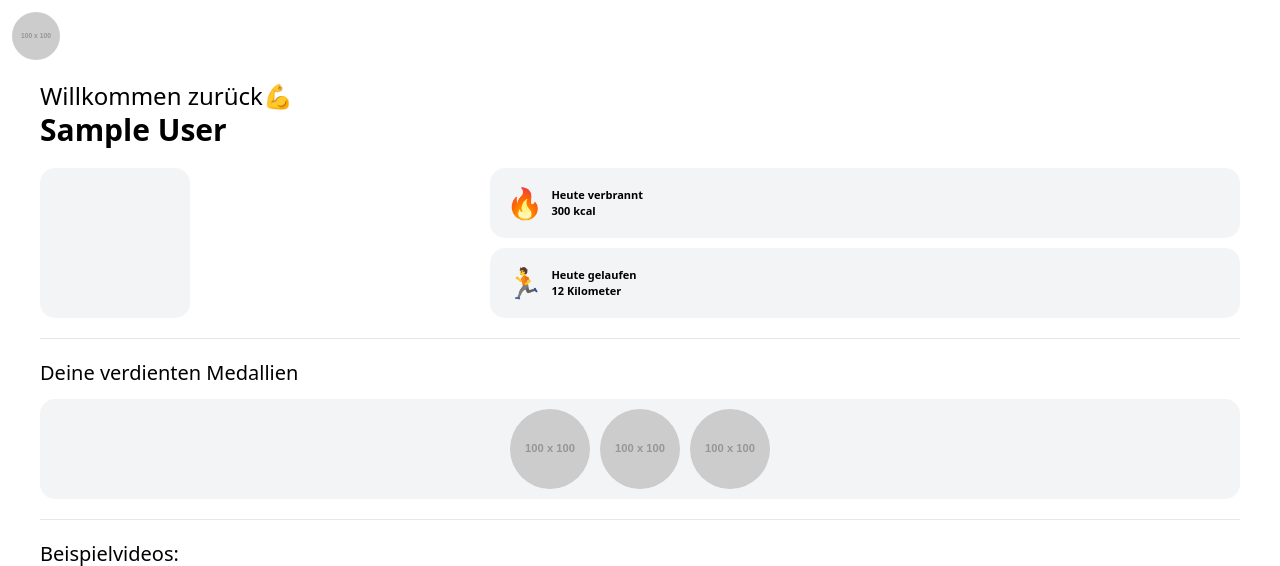
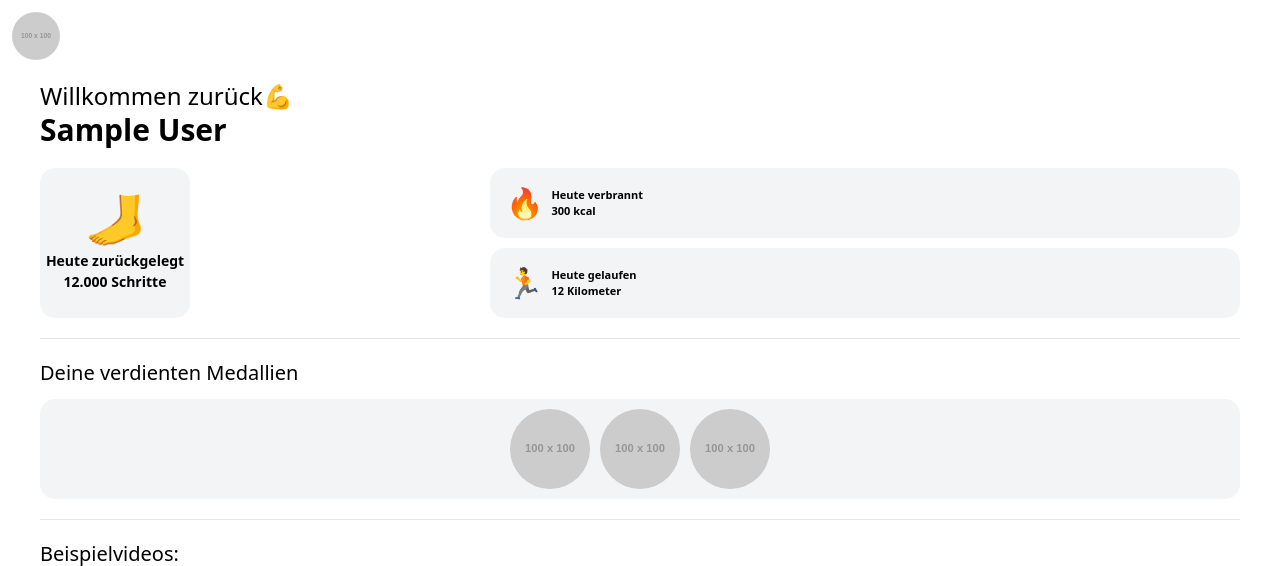
Before and after one commit to Sproki/Fitness_App, a PHP site: page /dashboard.php in a window 1280 px wide. Shown: the top 566 px of the page. Run offline with PHP 8.4, Linux system fonts and the light colour scheme; the visitor is signed in with stand-in values (Sample User, id 1); grey boxes labelled with a size stand in for pictures from a placeholder-image service; data that the repository does not hold is empty; a stand-in replaces the project's code that opens the database connection; some libraries are stand-ins or nearby versions.

Commit message:
add static daily statistics

```diff
--- a/dashboard.php
+++ b/dashboard.php
@@ -46,7 +46,7 @@
     <head>
         <meta charset="UTF-8">
         <meta name="viewport" content="width=device-width, initial-scale=1.0, user-scalable=0">
-        <title>Document</title>
+        <title>Dashboard</title>
         <link rel="stylesheet" href="global.css">
     </head>
     <header>
@@ -62,9 +62,14 @@
                 <h1 class="text-3xl text-black font-bold"><?php echo $firstname?></h1>
             </div>
         <div class="grid grid-flow-col grid-rows-2 gap-[10px]">
-                <div class="bg-gray-100 w-[150px] h-[150px] row-span-2 rounded-[15px]">
+            <div class="bg-gray-100 w-[150px] h-[150px] row-span-2 rounded-[15px] flex flex-col items-center justify-center gap-2">
+                <p class="text-5xl">🦶</p>
+                <div class="text-center">
+                    <p class="text-[14px] font-semibold">Heute zurückgelegt</p>
+                    <p class="text-[14px] font-bold">12.000 Schritte</p>
+                </div>
+            </div>
 
-                </div>
 
             <div class="bg-gray-100 w-full h-[70px] col-span-2 rounded-[15px] flex items-center px-4">
                 <div class="flex items-center gap-2">
```
Lines whose indentation alone changed are shown as unchanged.
